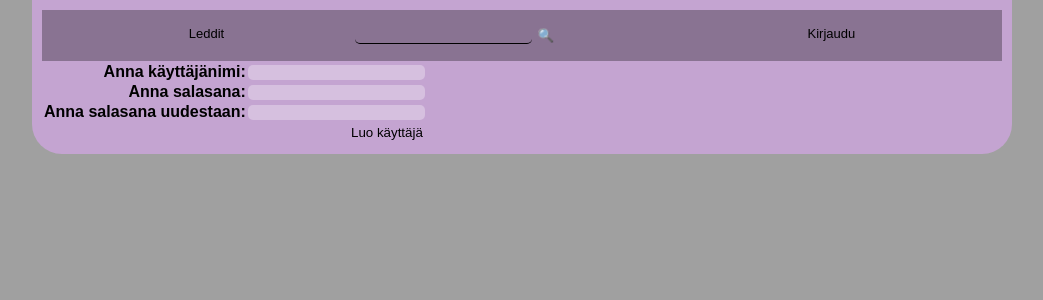
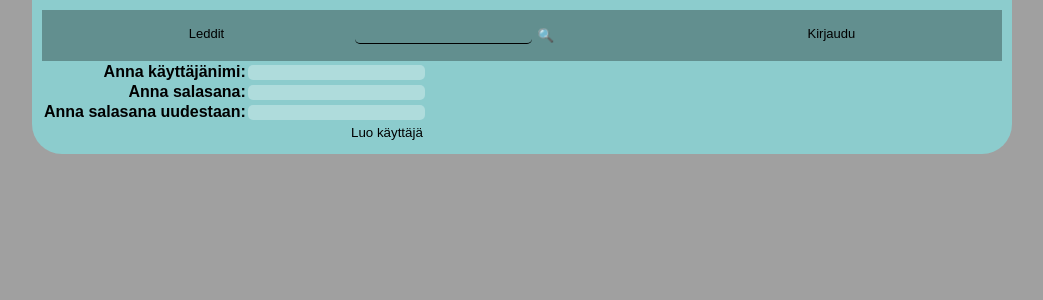
Before and after one commit to levitesuo/Keskustelusovellus, a Flask app: page /newuser in a window 1280 px wide. Shown: the top 300 px of the page, without its empty margins (118-1161 px from the left). Run offline with Flask 3, Linux system fonts and the light colour scheme; lists and menus that the app fills with data are empty.

Commit message:
Changed color

```diff
--- a/app.py
+++ b/app.py
@@ -1,6 +1,7 @@
+import routes
+
+
 from flask import Flask
 
 
 app = Flask(__name__)
-
-import routes
--- a/static/css/styles.css
+++ b/static/css/styles.css
@@ -13,7 +13,7 @@ body {
 .content {
     max-width: 960px;
     margin: auto;
-    background: #c4a4d1;
+    background: #8ccccd;
     padding: 10px;
     border-radius: 0px 0px 30px 30px;
 }
--- a/templates/modifypost.html
+++ b/templates/modifypost.html
@@ -1,6 +1,6 @@
 {% extends "navBar.html" %}
 {% block content %}
-<form action="/modify/{{post.post_id}}" method="POST">
+<form action="/post/modify/{{post.post_id}}" method="POST">
     <div class="ta_padding"><input type="text" name="header" value="{{post.header}}"></div>
     <br>
     <div class="ta_padding"><textarea name="content" rows="4" cols="50">{{post.content}}</textarea></div>
```
